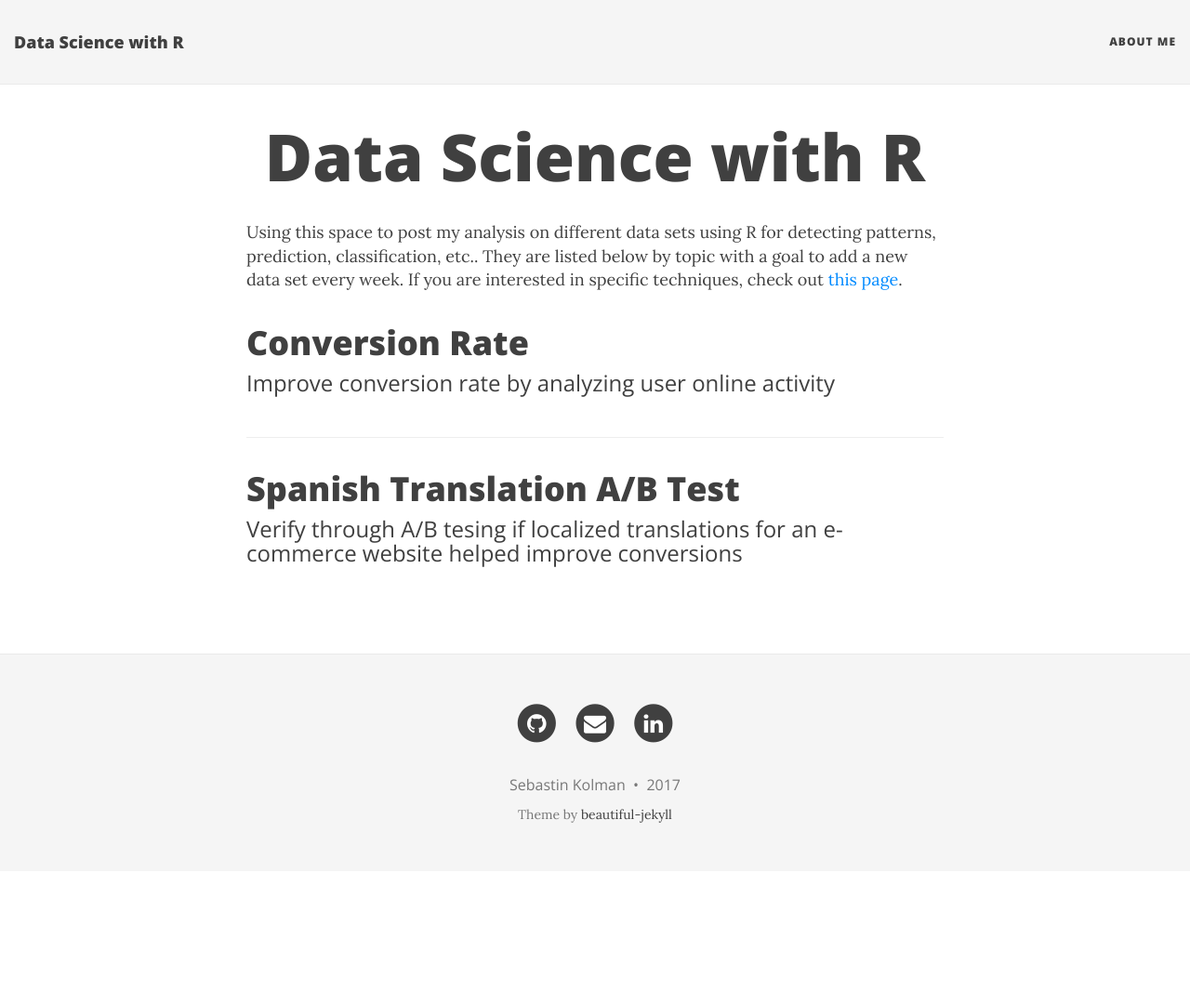
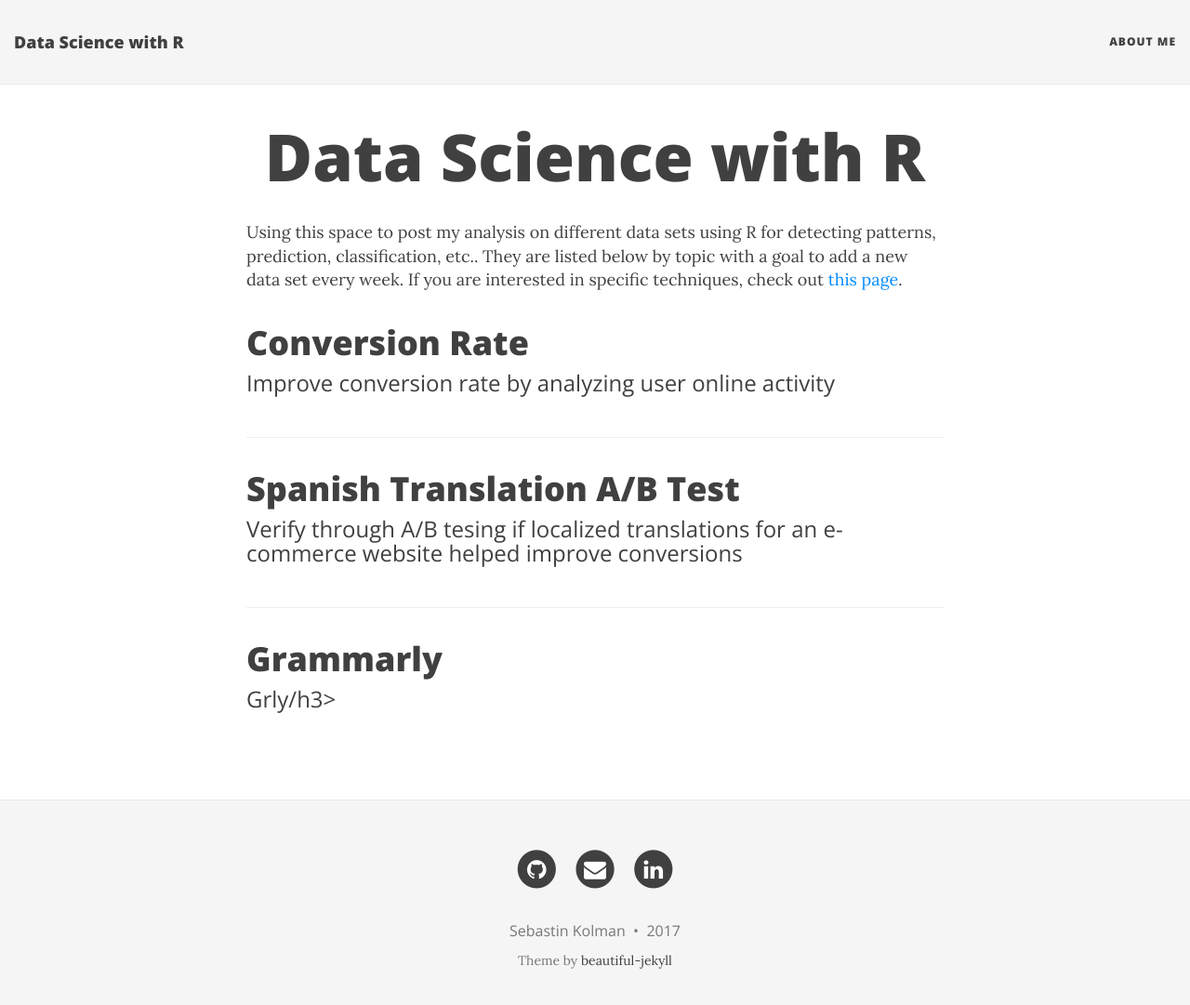
Before and after one commit to sabman83/data-analysis, a Jekyll site: the page built from index.html, in a window 1280 px wide and 1094 px high. Shown: the top 1081 px of the window at 93% size. Built offline with Jekyll 4.4.1, drawn with Linux system fonts in a browser that asks for light colours; nearby versions of some CDN libraries; the list of posts is cut into pages by our own code.

Commit message:
Added back grly

```diff
--- a/index.html
+++ b/index.html
@@ -19,4 +19,10 @@ title: Data Science with R
       <h3 class="post-subtitle">Verify through A/B tesing if localized translations for an e-commerce website helped improve conversions </h3>
     </a>
   </article>
+  <article class="post-preview">
+  	<a href="2016-12-05-spanish-translation">
+      <h2 class="post-title">Grammarly</h2>
+      <h3 class="post-subtitle">Grly/h3>
+    </a>
+  </article>
 </div>
```
